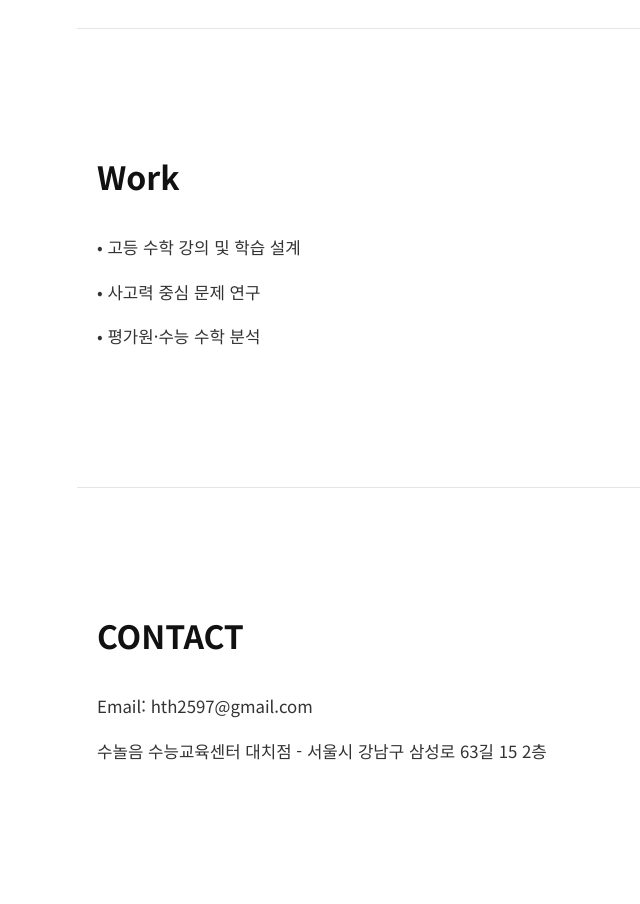
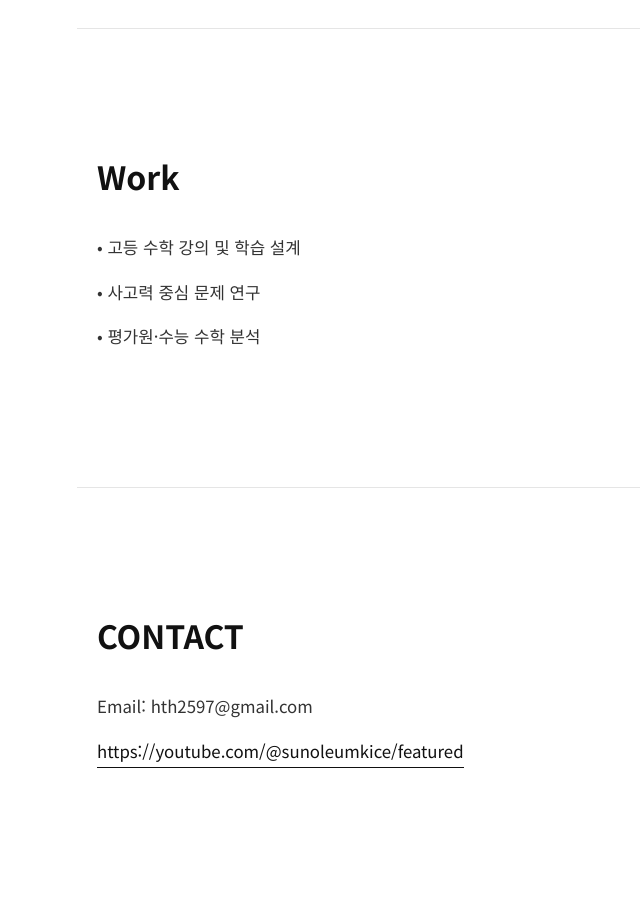
Before and after one commit to hth2597/hth2597.github.io, a plain HTML site: page index.html in a window 1280 px wide. Shown: the part 1244-2148 px from the top of the page, without its empty margins (113-753 px from the left). Drawn offline with Linux system fonts and the light colour scheme.

Commit message:
Update index.html

```diff
--- a/index.html
+++ b/index.html
@@ -143,7 +143,11 @@
   <p>
     Email: hth2597@gmail.com
   </p>
-  <p>
-    수놀음 수능교육센터 대치점 - 서울시 강남구 삼성로 63길 15 2층
+    <p>
+  <a href="https://youtube.com/@sunoleumkice/featured" target="_blank">
+    https://youtube.com/@sunoleumkice/featured
+  </a>
+</p>
+
   </p>
 </section>
```
